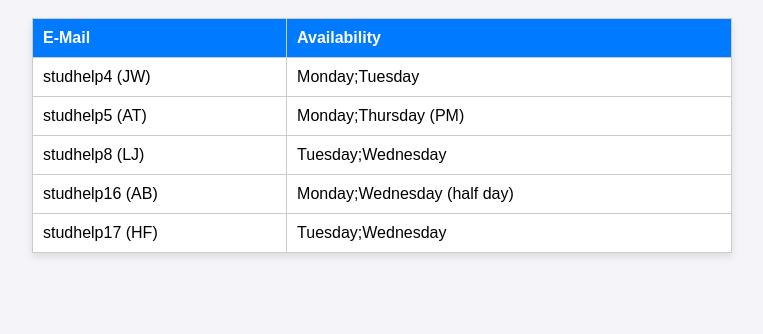
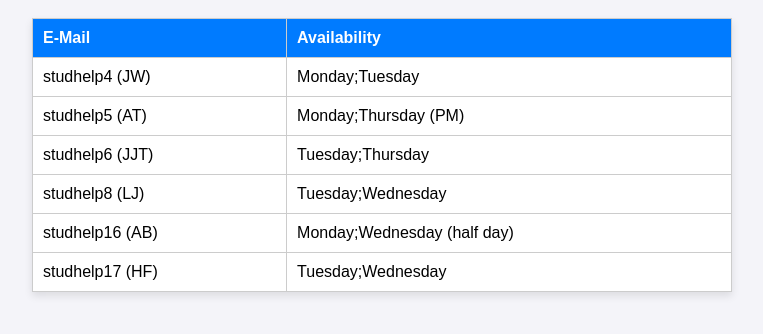
Before and after one commit to semuhi/RA-availability, a plain HTML site: page index.html in a window 1280 px wide. Shown: the part 1027-1361 px from the top of the page, without its empty margins (258-1021 px from the left). Before the commit the page ends 1340 px from the top, so only its background shows below. Drawn offline with Linux system fonts and the light colour scheme.

Commit message:
Update index.html

```diff
--- a/index.html
+++ b/index.html
@@ -241,6 +241,10 @@
         <td>studhelp5 (AT) </td>
         <td>Monday;Thursday (PM)</td>
       </tr>
+       <tr>
+        <td>studhelp6 (JJT) </td>
+        <td>Tuesday;Thursday </td>
+      </tr>
       <tr>
         <td>studhelp8 (LJ)</td>
         <td>Tuesday;Wednesday</td>
```
